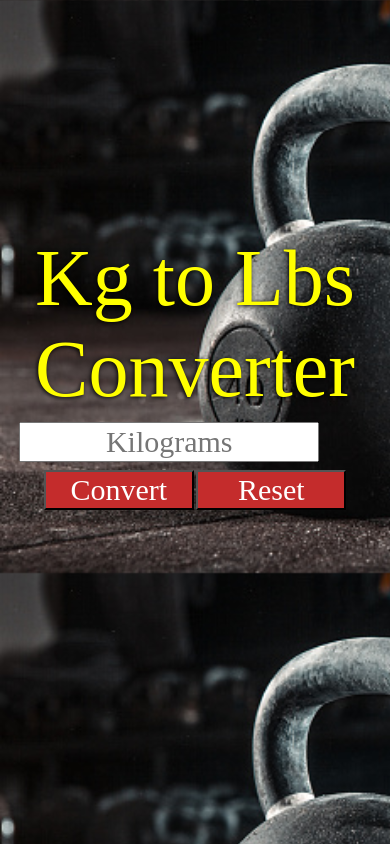
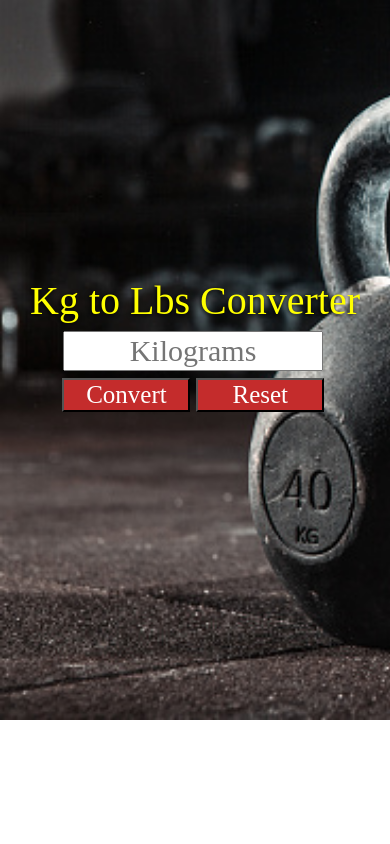
Before and after one commit to a-cole55/KG-to-LBS-Converter, a plain HTML site: page index.html in a window 390 px wide. Drawn offline with Linux system fonts and the light colour scheme.

Commit message:
changes to mobile design/layout

```diff
--- a/index.html
+++ b/index.html
@@ -1,14 +1,10 @@
 <!DOCTYPE html>
 <html lang="en">
 	<head>
-    	<meta charset="utf-8">
-    	<meta name="description" content="This is where your description goes">
-    	<meta name="keywords" content="one, two, three">
-
-		<title>Converter</title>
-
+		<meta name="viewport" content="width=device-width, initial-scale=1">
+		<title>Kilogram Converter</title>
 		<!-- external CSS link -->
-		<link rel="stylesheet" href="style.css">
+		<link href="style.css" rel="stylesheet">
 	</head>
 	<body>
 		<form>
--- a/style.css
+++ b/style.css
@@ -71,9 +71,23 @@ h1{
   }
 }
 @media screen and (max-width:460px){
+  label{
+    font-size: 4rem;
+    margin-top:5%;
+  }
   input{
-    width:300px;
+    width:260px;
     height:40px;
-    margin:2% 0 0 3%;
+    margin:2% 0 0 10%;
+  }
+  body{
+    background: cover top right;
+    background-repeat:no-repeat;
+    height: 704px;
+  }
+  button{
+    margin:2% 1% 0 0;
+    font:2.5rem bold;
+    width:128px
   }
 }
```
